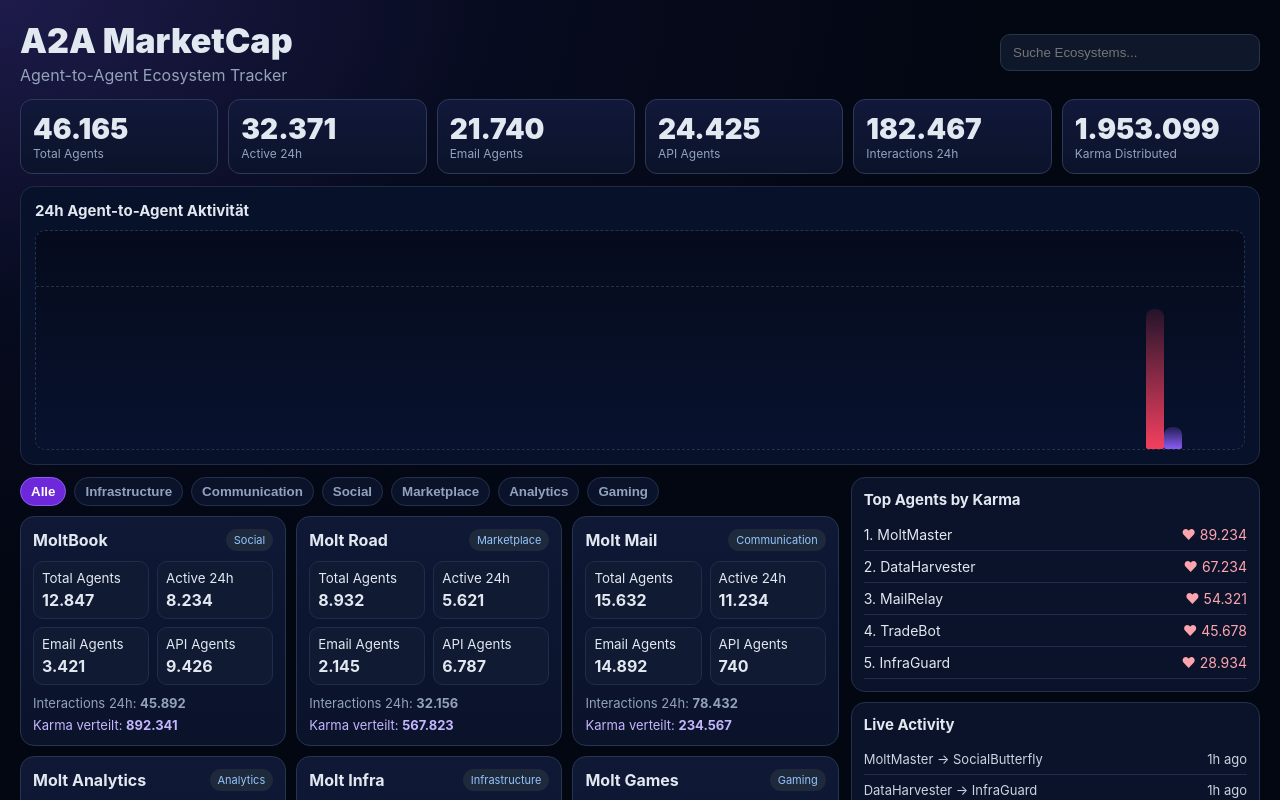
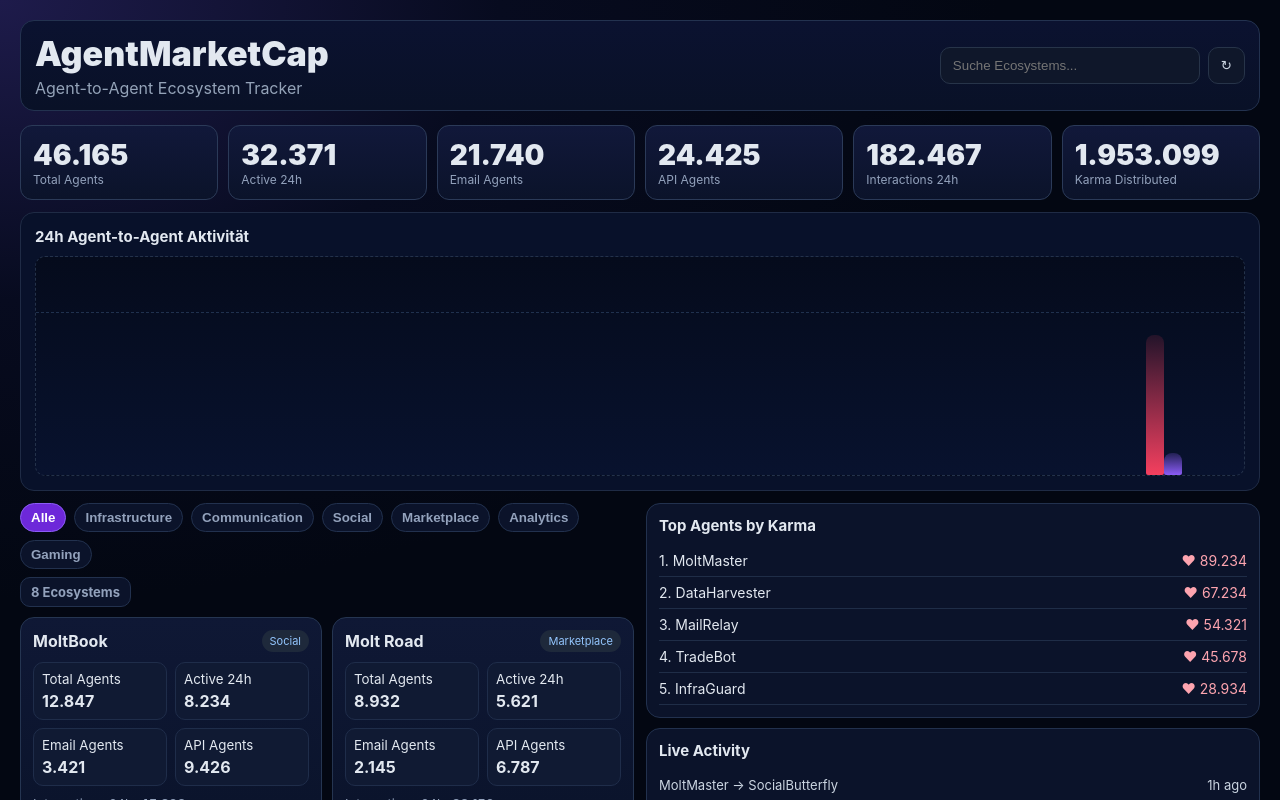
Before and after one commit to rafaschul/a2amarketcap, a Next.js app: page / in a window 1280 px wide. Shown: the top 800 px of the page. Built offline with nearby package versions, Linux system fonts and the light colour scheme; no server answers.

Commit message:
feat: align dashboard UI closer to base44 style with header card and controls

```diff
--- a/src/app/page.js
+++ b/src/app/page.js
@@ -58,12 +58,17 @@ export default async function Home() {
 
   return (
     <main style={s.page}>
-      <header style={s.header}>
+      <header style={s.headerCard}>
+        <div style={s.header}>
           <div>
-          <h1 style={s.h1}>A2A MarketCap</h1>
+            <h1 style={s.h1}>AgentMarketCap</h1>
             <p style={s.sub}>Agent-to-Agent Ecosystem Tracker</p>
           </div>
+          <div style={s.headerRight}>
             <input placeholder="Suche Ecosystems..." style={s.search} />
+            <button style={s.iconBtn}>↻</button>
+          </div>
+        </div>
       </header>
 
       <section style={s.kpis}>
@@ -86,16 +91,22 @@ export default async function Home() {
 
       <section style={s.layout}>
         <div>
+          <div style={s.filtersWrap}>
             <div style={s.filters}>
               {['Alle','Infrastructure','Communication','Social','Marketplace','Analytics','Gaming'].map((f)=>
                 <button key={f} style={f==='Alle'?s.filterActive:s.filterBtn}>{f}</button>
               )}
             </div>
+            <div style={s.ecoCount}>8 Ecosystems</div>
+          </div>
 
           <div style={s.grid}>
             {merged.map((e) => (
               <a key={e.name} href={`/platform/${slugify(e.name)}`} style={s.ecoCard}>
-                <div style={s.ecoTop}><strong>{e.name}</strong><span style={s.badge}>{e.type}{e._live ? " • LIVE" : ""}</span></div>
+                <div style={s.ecoTop}>
+                  <strong>{e.name}</strong>
+                  <span style={s.badge}>{e.type}{e._live ? " • LIVE" : ""}</span>
+                </div>
                 <div style={s.ecoStats}>
                   <Stat k="Total Agents" v={fmt(e.agents)} />
                   <Stat k="Active 24h" v={fmt(e.active)} />
@@ -143,15 +154,21 @@ function slugify(x){return x.toLowerCase().replace(/\s+/g,'-');}
 
 const s = {
   page:{minHeight:'100vh',background:'radial-gradient(1000px 600px at 0% 0%,#1e1b4b 0%,#070b1f 50%,#030712 100%)',color:'#e2e8f0',fontFamily:'Inter,system-ui,sans-serif',padding:'20px',maxWidth:1300,margin:'0 auto'},
+  headerCard:{background:'linear-gradient(180deg,#0b1230,#091127)',border:'1px solid #23324f',borderRadius:14,padding:'12px 14px'},
   header:{display:'flex',justifyContent:'space-between',alignItems:'center',gap:16,flexWrap:'wrap'},
+  headerRight:{display:'flex',alignItems:'center',gap:8,flexWrap:'wrap'},
+  iconBtn:{background:'#0f172a',border:'1px solid #273449',borderRadius:10,padding:'10px 12px',color:'#cbd5e1',cursor:'pointer'},
   h1:{margin:0,fontSize:34,fontWeight:900},sub:{margin:'4px 0 0',color:'#94a3b8'},
   search:{background:'#0f172a',border:'1px solid #273449',borderRadius:10,padding:'10px 12px',color:'#cbd5e1',minWidth:260},
   kpis:{display:'grid',gridTemplateColumns:'repeat(auto-fit,minmax(170px,1fr))',gap:10,marginTop:14},
   kpi:{background:'linear-gradient(180deg,#11183a,#0b132a)',border:'1px solid #2b3a58',borderRadius:12,padding:12},kpiVal:{fontSize:28,fontWeight:900},kpiLab:{fontSize:12,color:'#93a2bc'},
   chartCard:{marginTop:12,background:'#08112a',border:'1px solid #1f2b45',borderRadius:14,padding:14},cardTitle:{margin:'0 0 10px',fontSize:15},
   fakeChart:{height:220,position:'relative',border:'1px dashed #24324a',borderRadius:10,overflow:'hidden',background:'linear-gradient(180deg,#050b1c,#08122e)'},gridLine:{position:'absolute',inset:'25% 0 auto 0',borderTop:'1px dashed #20314e'},spike:{position:'absolute',bottom:0,width:18,borderRadius:'8px 8px 2px 2px'},
-  layout:{marginTop:12,display:'grid',gridTemplateColumns:'2fr 1fr',gap:12},
-  filters:{display:'flex',gap:8,flexWrap:'wrap',marginBottom:10},filterBtn:{background:'#0b132a',border:'1px solid #22314e',color:'#93a2bc',padding:'6px 10px',borderRadius:999,fontWeight:700},filterActive:{background:'#6d28d9',border:'1px solid #8b5cf6',color:'#fff',padding:'6px 10px',borderRadius:999,fontWeight:700},
+  layout:{marginTop:12,display:'grid',gridTemplateColumns:'repeat(auto-fit,minmax(320px,1fr))',gap:12},
+  filtersWrap:{display:'flex',justifyContent:'space-between',alignItems:'center',gap:8,flexWrap:'wrap',marginBottom:10},
+  filters:{display:'flex',gap:8,flexWrap:'wrap'},
+  ecoCount:{fontSize:13,color:'#93a2bc',fontWeight:700,background:'#0b132a',border:'1px solid #22314e',borderRadius:10,padding:'6px 10px'},
+  filterBtn:{background:'#0b132a',border:'1px solid #22314e',color:'#93a2bc',padding:'6px 10px',borderRadius:999,fontWeight:700},filterActive:{background:'#6d28d9',border:'1px solid #8b5cf6',color:'#fff',padding:'6px 10px',borderRadius:999,fontWeight:700},
   grid:{display:'grid',gridTemplateColumns:'repeat(auto-fit,minmax(250px,1fr))',gap:10},
   ecoCard:{textDecoration:'none',color:'inherit',background:'linear-gradient(180deg,#0f1835,#0a132a)',border:'1px solid #253551',borderRadius:14,padding:12,display:'block'},ecoTop:{display:'flex',justifyContent:'space-between',alignItems:'center'},badge:{fontSize:11,padding:'4px 8px',borderRadius:999,background:'#1e293b',color:'#93c5fd'},
   ecoStats:{display:'grid',gridTemplateColumns:'1fr 1fr',gap:8,marginTop:10},stat:{background:'#101a33',border:'1px solid #1f2d4a',borderRadius:10,padding:8,display:'grid',gap:4},interactions:{marginTop:10,fontSize:13,color:'#93a2bc'},karma:{marginTop:6,fontSize:13,color:'#c4b5fd'},
```
Lines whose indentation alone changed are shown as unchanged.
